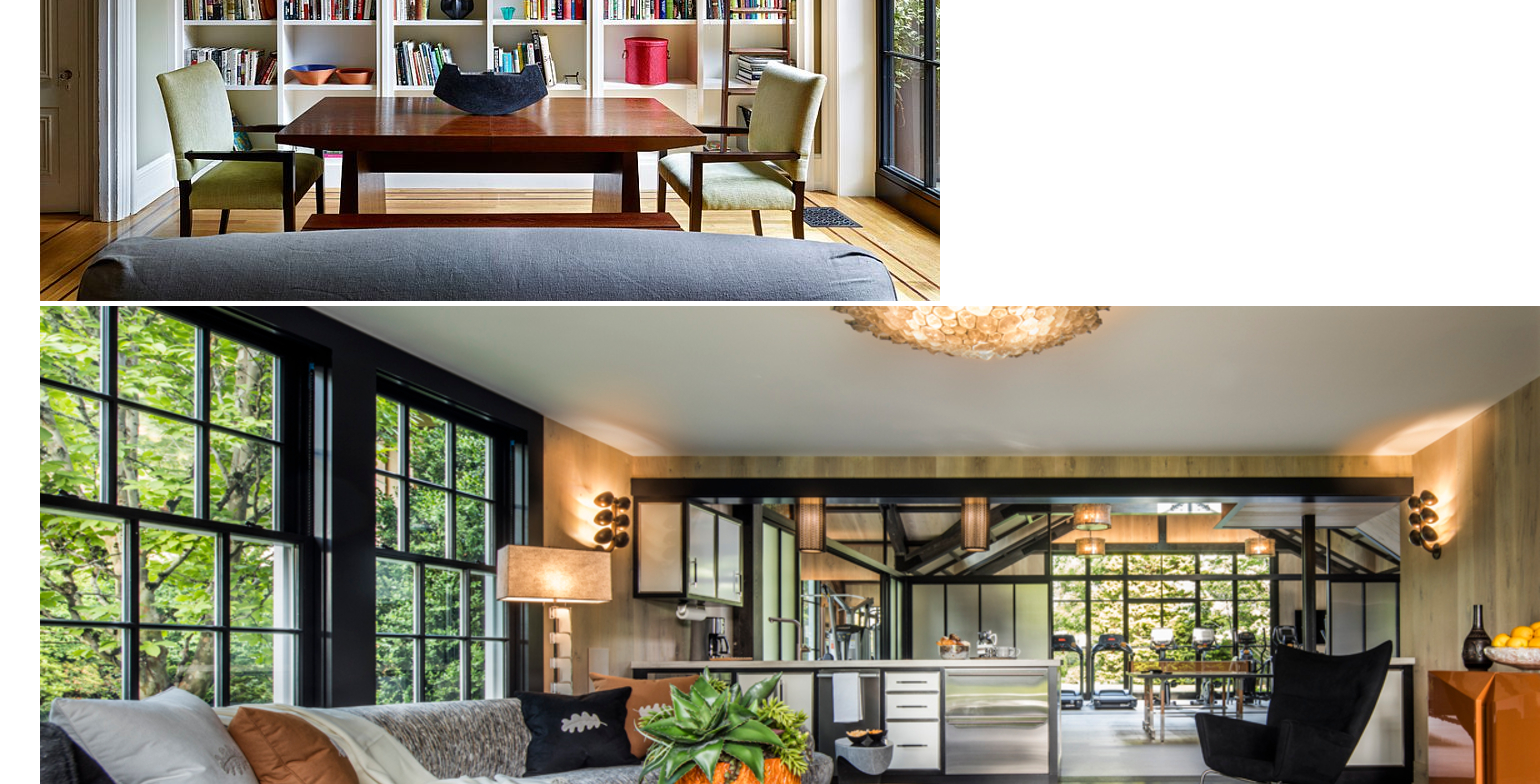
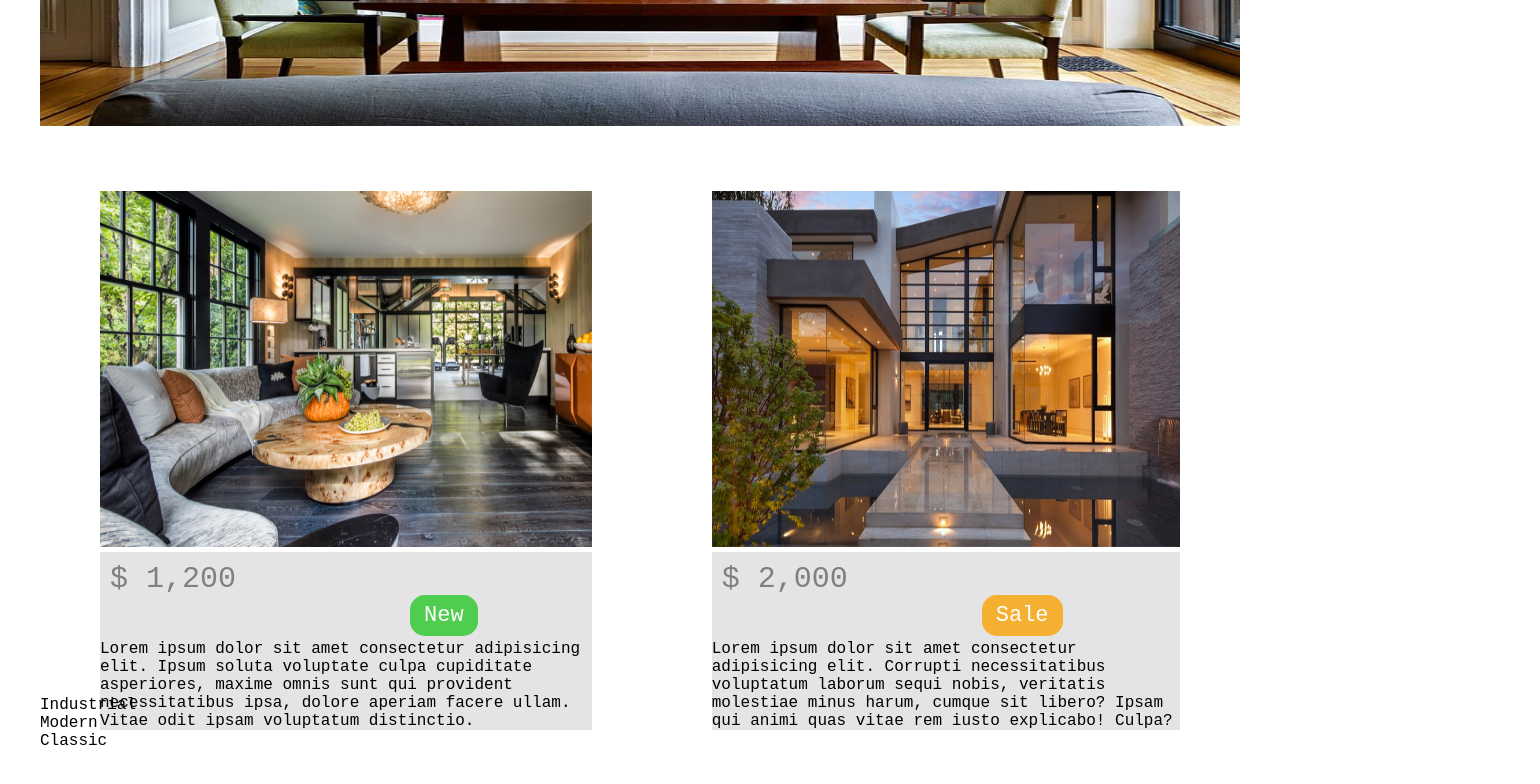
Before and after one commit to Rodrigo-Sousa/atividade-flexbox-001, a plain HTML site: page index.html in a window 1280 px wide. Shown: the part 480-1264 px from the top of the page, 1540 px wide, since content can reach past the window. Drawn offline with Linux system fonts and the light colour scheme.

Commit message:
CSS estilizado a parte do cabeçalho, section banner e a section main

```diff
--- a/css/style.css
+++ b/css/style.css
@@ -7,14 +7,13 @@
 /* Importando a fonte do Google Fonts */
 @import url('https://fonts.googleapis.com/css2?family=Inconsolata&display=swap');
 
-/* Estilizando a cor de fundo e a fonte padrão do corpo da página */
+/* Estilizado a cor de fundo e a fonte padrão do corpo da página */
 body {
     font-family: 'Inconsolata', monospace;
     background-color: #ffffffda;
-
 }
 
-/* Estilizando o cabeçalho */
+/* Estilizado o cabeçalho */
 header {
     background-color: #f5f0f0da;
     padding: 10px 40px;
@@ -22,14 +21,14 @@ header {
     justify-content: space-between;
     box-shadow: 10px 4px 5px #8080808f ;
 }
-/* Estilizando o título do cabeçalho */
+/* Estilizado o título do cabeçalho */
 header h1 {
     display: inline-flex;
     font-size: 250%;
     color: #808080;
 
 }
-/* Estilizando o parágrafo */
+/* Estilizado o parágrafo */
 header p {
     float: right;
     padding: 12px 7px;
@@ -37,17 +36,69 @@ header p {
     opacity: 0.6;
     color: #808080;
 }
+/* Estilizado o span do cabeçalho */
 header span {
     display: block;
 }
-
+/* Estilizado os hr (traços) no cabeçalho */
 header hr {
     width: 30px;
     border: 2px solid;
     margin: 6px 40px;
     color: #808080;
+}
+/* Configurado o conteúdo contido na tag main */
+main {
+    margin: 40px;
+}
+
+/* Estilizado a imagem do banner */
+.banner img{
+    width: 1200px;
+    height: 500px;
+}
+
+/* Estilizado a imagem de navegação */
+.navegacao img{
+    width: 5vw;
+    height: 10vh;
+    opacity: 0.5;
+}
+
+/* Quadro das imagens */
+.sessao-principal {
+    display: inline-flex;
+}
+
+figure {
+    margin: 60px;
 
 }
-main {
-    margin: 40px 40px;
+figure img {
+    max-width: 100%;
+    min-height: 80%;
 }
+figure p {
+    color: #808080;
+    font-size: 30px;
+    padding: 10px;
+}
+.legenda-imagens, figure p {
+    background-color: #e2e2e2ec;
+}
+.novo {
+    background-color: #04c204a8;
+    color: #ffff;
+    font-size: 22px;
+    border-radius: 15px;
+    padding: 8px 14px;
+    margin-left: 300px;
+}
+.venda {
+    background-color: #f8a917dc;
+    color: #ffff;
+    font-size: 22px;
+    border-radius: 15px;
+    padding: 8px 14px;
+    margin-left: 260px;
+}
```
